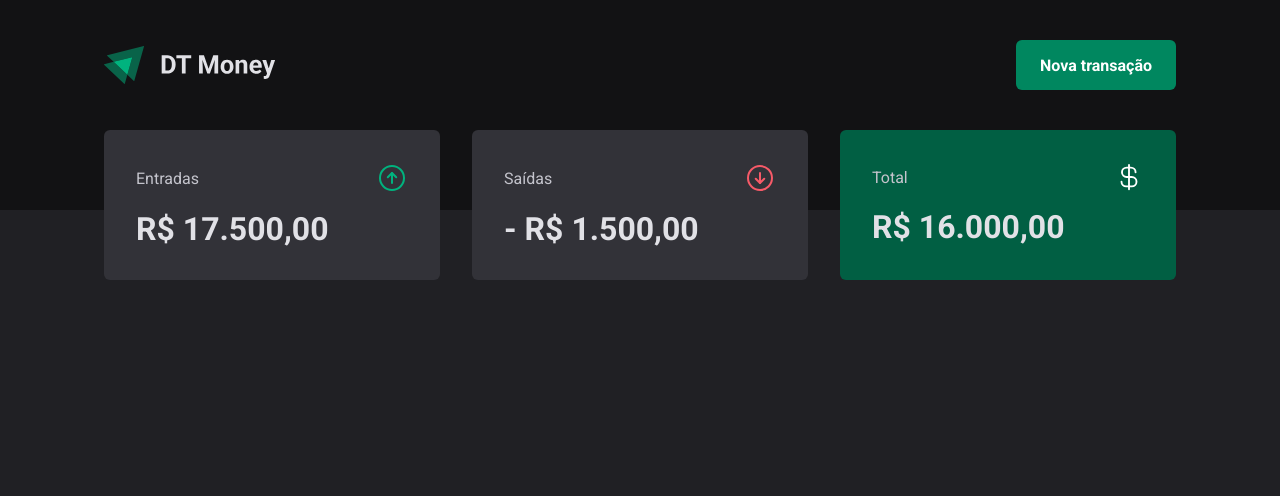
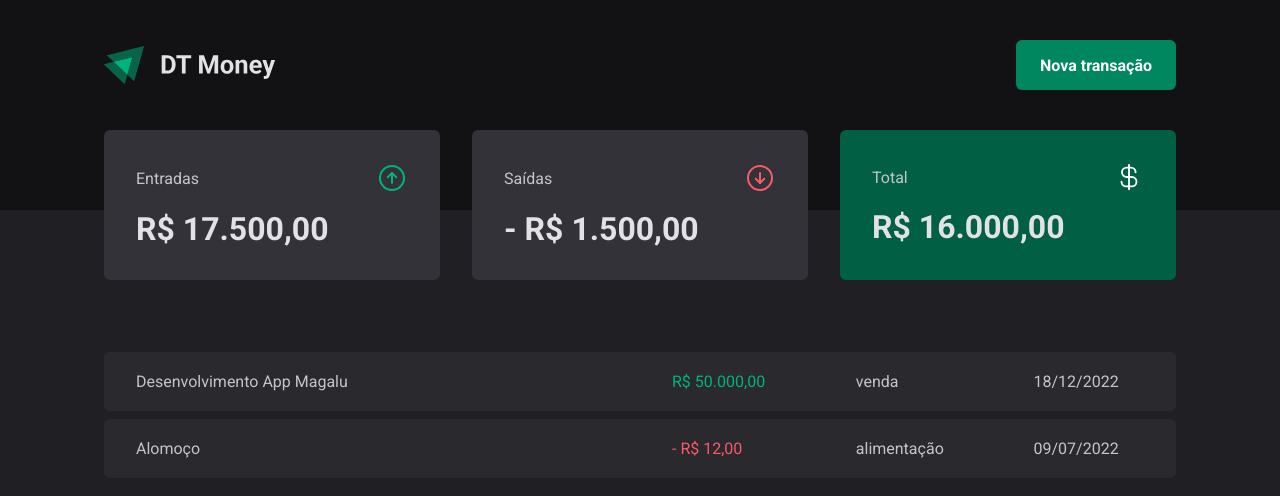
Before and after one commit to ronaldprofile/rseat-dt-money, a React (Vite) app: page / in a window 1280 px wide. Shown: the top 496 px of the page. Built offline with nearby package versions, Linux system fonts and the light colour scheme.

Commit message:
added table trasactions

```diff
--- a/src/pages/Transactions/index.tsx
+++ b/src/pages/Transactions/index.tsx
@@ -1,11 +1,41 @@
 import { Header } from "../../components/Header";
 import { Summary } from "../../components/Summary";
 
+import * as T from "./styles";
+
 export function Transactions() {
-    return (
-        <div>
-            <Header />
-            <Summary />
-        </div>
-    )
+  return (
+    <div>
+      <Header />
+      <Summary />
+
+      <T.TransactionContainer>
+        <T.TransactionTable>
+          <tbody>
+            <tr>
+              <td width="50%">Desenvolvimento App Magalu</td>
+              <td>
+                <T.PriceHighlight variant="income">
+                  R$ 50.000,00
+                </T.PriceHighlight>
+              </td>
+              <td>venda</td>
+              <td>18/12/2022</td>
+            </tr>
+
+            <tr>
+              <td width="50%">Alomoço</td>
+              <td>
+                <T.PriceHighlight variant="outcome">
+                  - R$ 12,00
+                </T.PriceHighlight>
+              </td>
+              <td>alimentação</td>
+              <td>09/07/2022</td>
+            </tr>
+          </tbody>
+        </T.TransactionTable>
+      </T.TransactionContainer>
+    </div>
+  );
 }
--- a/src/pages/Transactions/styles.ts
+++ b/src/pages/Transactions/styles.ts
@@ -0,0 +1,39 @@
+import styled from "styled-components";
+
+export const TransactionContainer = styled.main`
+  width: 100%;
+  padding: 0 1.5rem;
+  max-width: 1120px;
+  margin: 4rem auto 0;
+`;
+
+export const TransactionTable = styled.table`
+  width: 100%;
+  border-collapse: separate;
+  border-spacing: 0 0.5rem;
+
+  td {
+    padding: 1.25rem 2rem;
+    background: ${({ theme }) => theme["gray-700"]};
+    color: ${({ theme }) => theme["gray-300"]};
+
+    &:first-child {
+      border-top-left-radius: 6px;
+      border-bottom-left-radius: 6px;
+    }
+
+    &:last-child {
+      border-top-right-radius: 6px;
+      border-bottom-right-radius: 6px;
+    }
+  }
+`;
+
+interface PriceHighlightProps {
+  variant: "income" | "outcome";
+}
+
+export const PriceHighlight = styled.span<PriceHighlightProps>`
+  color: ${({ variant, theme }) =>
+    variant === "income" ? theme["green-300"] : theme["red-300"]};
+`;
```
